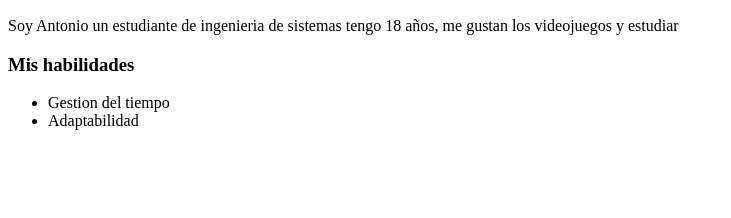
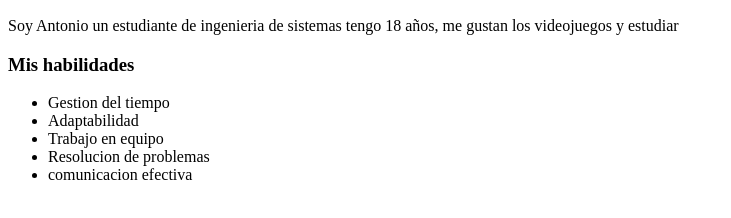
Before and after one commit to Alexrl16/Primer-ejercicio, a plain HTML site: page index.html in a window 1280 px wide. Shown: the part 110-328 px from the top of the page, without its empty margins (0-731 px from the left). Drawn offline with Linux system fonts and the light colour scheme.

Commit message:
Septimo commit

```diff
--- a/index.html
+++ b/index.html
@@ -18,6 +18,9 @@
         <ul>
             <li>Gestion del tiempo</li>
             <li>Adaptabilidad</li>
+            <li>Trabajo en equipo</li>
+            <li>Resolucion de problemas</li>
+            <li>comunicacion efectiva</li>
         </ul>
     </section>
 </body>
```
